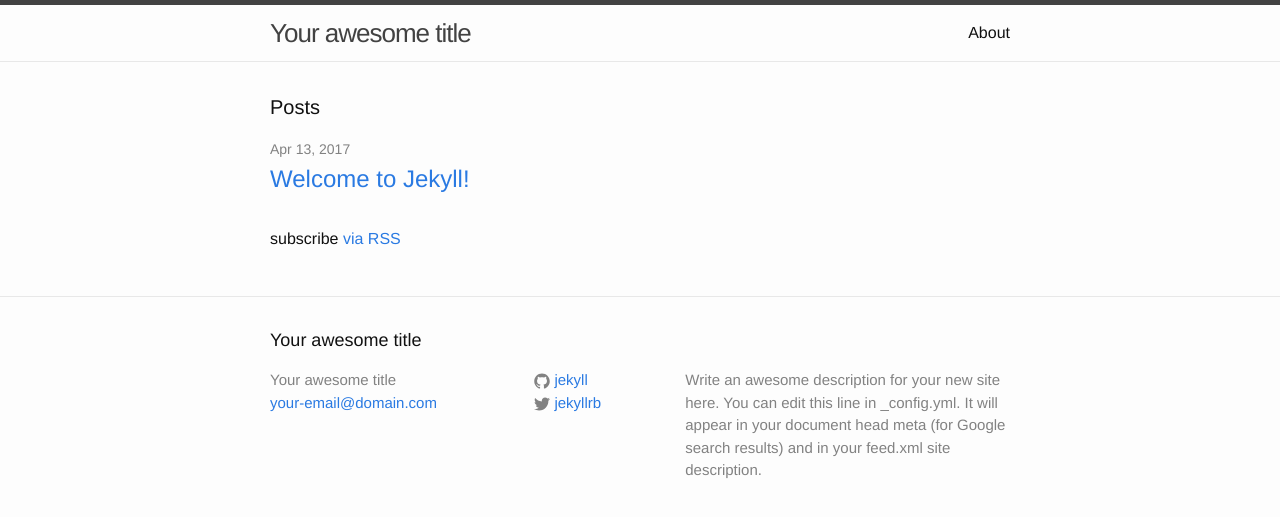
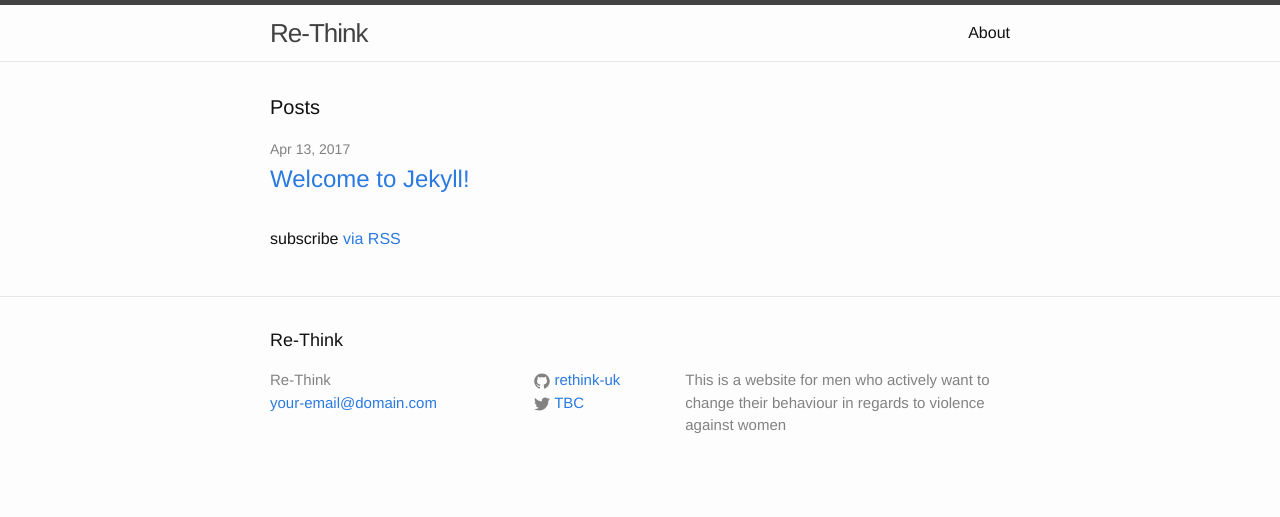
Before and after one commit to rethink-uk/rethink-uk.github.io, a Jekyll site: the page built from index.html, in a window 1280 px wide. Shown: the top 517 px of the page. Built offline with Jekyll 4.4.1, drawn with Linux system fonts in a browser that asks for light colours.

Commit message:
Update _config.yml

```diff
--- a/_config.yml
+++ b/_config.yml
@@ -6,16 +6,14 @@
 # 'jekyll serve'. If you change this file, please restart the server process.
 
 # Site settings
-title: Your awesome title
+title: Re-Think
 email: your-email@domain.com
 description: > # this means to ignore newlines until "baseurl:"
-  Write an awesome description for your new site here. You can edit this
-  line in _config.yml. It will appear in your document head meta (for
-  Google search results) and in your feed.xml site description.
+  This is a website for men who actively want to change their behaviour in regards to violence against women
 baseurl: "" # the subpath of your site, e.g. /blog
-url: "http://yourdomain.com" # the base hostname & protocol for your site
-twitter_username: jekyllrb
-github_username:  jekyll
+url: "https://rethink-uk.github.io" # the base hostname & protocol for your site
+twitter_username: TBC
+github_username:  rethink-uk
 
 # Build settings
 markdown: kramdown
```
